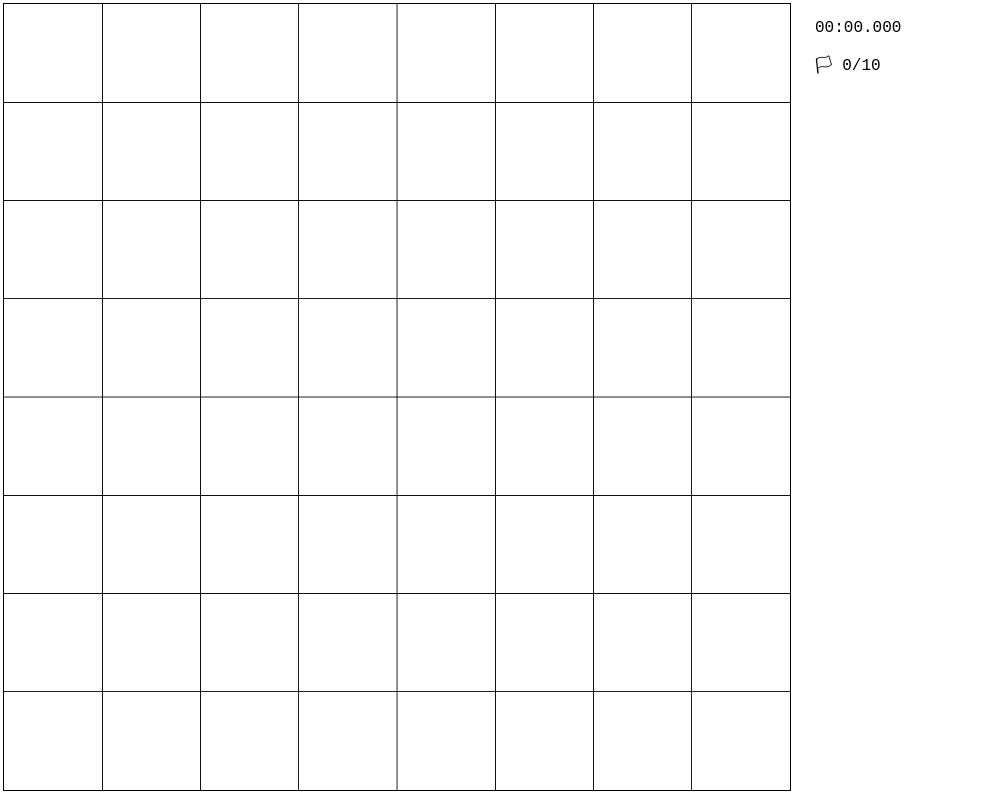
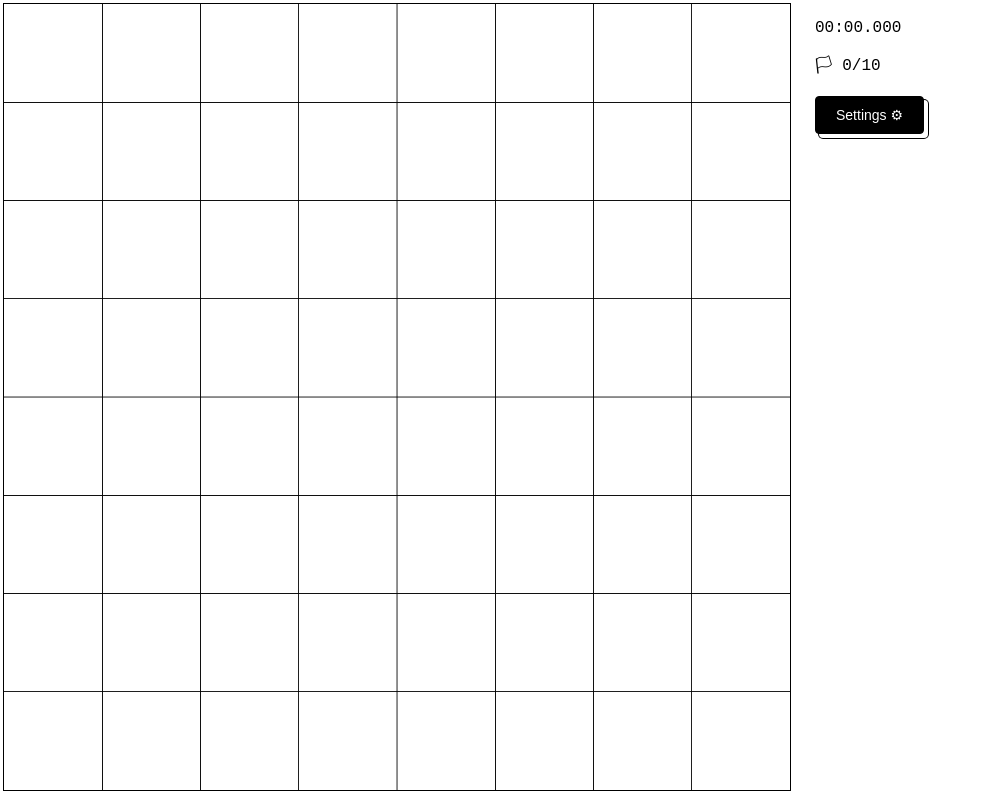
Before and after one commit to Axilotl17/kaboom, a plain HTML site: page index.html in a window 1280 px wide. Shown: the whole page, without its empty margins (0-989 px from the left). Drawn offline with Linux system fonts and the light colour scheme.

Commit message:
settings button
woohoo

```diff
--- a/index.html
+++ b/index.html
@@ -15,7 +15,7 @@
                     <div id = "info" class = "item">
                         <p id = "time">00:00.00</p>
                         <p id = "flags">🏳</p>
-                    </div>
+                        <button onclick="setToggle()" class="button-50" role="button">Settings ⚙</button>
                 </td>
                 <td>
                     <div id = "leaderboard" class = "item">
@@ -37,19 +37,69 @@
                     Minefield size:
                     <input id = "dimInput" type="number" size=6 max=100 min=0 value =8>
                 </p>
-                <button onclick="setToggle()"><p id = "btnx">x</p></button>
+                <button id = "btnx" onclick="setToggle()"><p id = "btnxp">x</p></button>
             </div>
         </div>
     </body>
     <style>
-        #btnx {
+        .button-50 {
+        appearance: button;
+        background-color: #000;
+        background-image: none;
+        border: 1px solid #000;
+        border-radius: 4px;
+        box-shadow: #fff 4px 4px 0 0,#000 4px 4px 0 1px;
+        box-sizing: border-box;
+        color: #fff;
+        cursor: pointer;
+        display: inline-block;
+        font-family: ITCAvantGardeStd-Bk,Arial,sans-serif;
+        font-size: 14px;
+        font-weight: 400;
+        line-height: 20px;
+        margin: 0 5px 10px 0;
+        overflow: visible;
+        padding: 8px 20px;
+        text-align: center;
+        text-transform: none;
+        touch-action: manipulation;
+        user-select: none;
+        -webkit-user-select: none;
+        vertical-align: middle;
+        white-space: nowrap;
+        }
+
+        .button-50:focus {
+        text-decoration: none;
+        }
+
+        .button-50:hover {
+        text-decoration: none;
+        }
+
+        .button-50:active {
+        box-shadow: rgba(0, 0, 0, .125) 0 3px 5px inset;
+        outline: 0;
+        }
+
+        .button-50:not([disabled]):active {
+        box-shadow: #fff 2px 2px 0 0, #000 2px 2px 0 1px;
+        transform: translate(2px, 2px);
+        }
+
+        @media (min-width: 768px) {
+        .button-50 {
+            padding: 8px 20px;
+        }
+        }
+        #btnxp {
             position: relative;
             top:-1.6px;
             padding: 0px;
             margin: 0px;
             font-weight: bolder;
         }
-        button {
+        #btnx {
             position: absolute;
             left: -12px;
             top: -12px;
```
